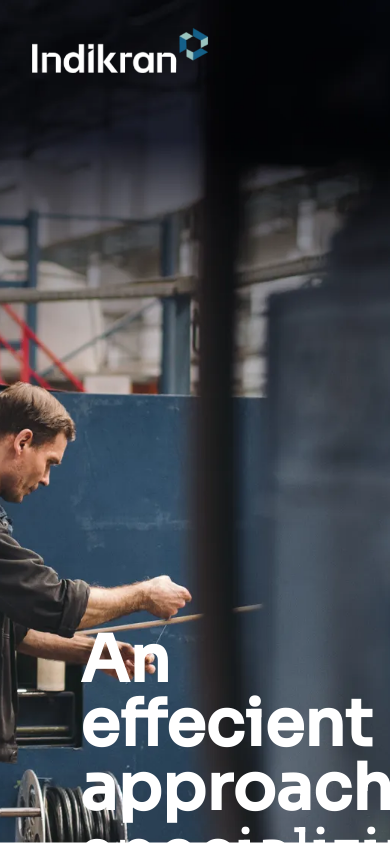
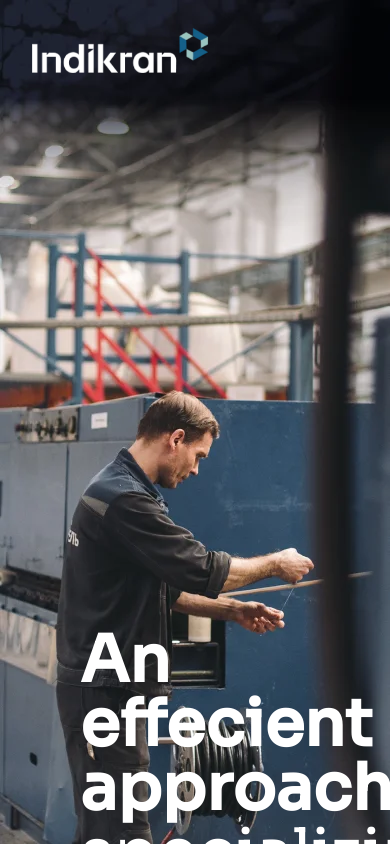
Before and after one commit to doaibu13rhn/indikran, a React (Vite) app: page / in a window 390 px wide. Shown: the top 844 px of the page. Built offline with nearby package versions, Linux system fonts and the light colour scheme.

Commit message:
docs: changing embe video in page about us

```diff
--- a/src/pages/About.jsx
+++ b/src/pages/About.jsx
@@ -69,7 +69,7 @@ function About() {
 
         <iframe
           className="w-full h-[90vh]"
-          src="https://www.youtube.com/embed/5cy3vDjTfFY?si=UH2YuLuNJf9QeUBA"
+          src="https://www.youtube.com/embed/CFGijmZZYHA?si=sADWQzIJdkoyn6TO"
           title="YouTube video player"
           frameborder="0"
           allow="accelerometer; autoplay; clipboard-write; encrypted-media; gyroscope; picture-in-picture; web-share"
--- a/src/pages/Home.jsx
+++ b/src/pages/Home.jsx
@@ -9,7 +9,7 @@ function Home() {
     <>
       <Header />
       <main>
-        <section className="bg-[url('/src/assets/images/main-section.webp')] bg-cover bg-center bg-no-repeat w-full">
+        <section className="bg-[url('/src/assets/images/main-section-mobile.webp')] md:bg-[url('/src/assets/images/main-section.webp')] bg-cover bg-center bg-no-repeat w-full">
           <div className="flex mx-20 min-h-[100vh] text-white items-end">
             <article className="w-full h-[25vh] mb-1">
               <p className="text-[4rem] leading-none flex-1 justify-center">
```
Also changed, not shown: src/assets/images/main-section-mobile.webp (added).
